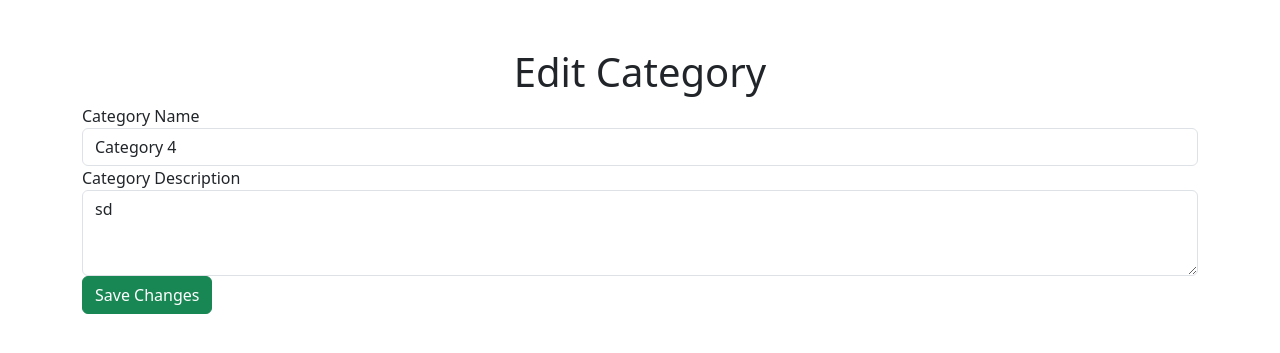
After one commit to SDTTZifo/Instrument_Management_System, a Django app: page /Inventory/categories/edit/3/ in a window 1280 px wide. The commit adds this page. Shown: the top 353 px of the page. Run offline with Django 5.2, Linux system fonts and the light colour scheme; data comes from the database, SQL or seed files in the repository; both versions use the stored data as it was after the commit; some libraries are stand-ins or nearby versions.

Commit message:
Implemented logics for Edit & Delete categories

```diff
--- a/FrontEnd/templates/categories/categories.html
+++ b/FrontEnd/templates/categories/categories.html
@@ -13,7 +13,6 @@
             <a href="{% url 'add_category' %}" class="btn btn-success">Add Category</a>
         </div>
 
-
         <table class="table table-striped mt-4">
             <thead>
                 <tr>
@@ -26,6 +25,10 @@
                 <tr>
                     <td>{{ category.category_name }}</td>
                     <td>{{ category.category_description }}</td>
+                    <td>
+                        <a href="{% url 'edit_category' category.id %}" class="btn btn-warning">Edit</a>  <!-- Edit button -->
+                        <a href="{% url 'delete_category' category.id %}" class="btn btn-danger">Delete</a>  <!-- Delete button -->
+                    </td>
                 </tr>
                 {% empty %}
                 <tr>
--- /dev/null
+++ b/FrontEnd/templates/categories/edit_category.html
@@ -0,0 +1,29 @@
+
+{% extends "base.html" %}
+
+<!DOCTYPE html>
+<html lang="en">
+<head>
+    <meta charset="UTF-8">
+    <meta name="viewport" content="width=device-width, initial-scale=1.0">
+    <title>{% block title %}Edit Category{% endblock %}</title>
+    <link rel="stylesheet" href="https://stackpath.bootstrapcdn.com/bootstrap/4.5.2/css/bootstrap.min.css">
+</head>
+<body>
+{% block content %}
+<div class="container mt-5">
+    <h1 class="text-center">Edit Category</h1>
+    <form method="POST" action="{% url 'edit_category' category.id %}">
+        {% csrf_token %}
+        <div class="form-group">
+            <label for="category_name">Category Name</label>
+            <input type="text" class="form-control" id="category_name" name="category_name" value="{{ category.category_name }}" required>
+        </div>
+        <div class="form-group">
+            <label for="category_description">Category Description</label>
+            <textarea class="form-control" id="category_description" name="category_description" rows="3" required>{{ category.category_description }}</textarea>
+        </div>
+        <button class="btn btn-success" type="submit">Save Changes</button>
+    </form>
+</div>
+{% endblock %}
--- a/Inventory/urls.py
+++ b/Inventory/urls.py
@@ -8,4 +8,6 @@ urlpatterns = [
     path('add-instrument/', add_instrument_view, name='add_instrument'),
     path('categories/', category_view, name='categories'),
     path('add-category/', add_category_view, name='add_category'),  # Add Categories view
+    path('categories/edit/<int:category_id>/', edit_category_view, name='edit_category'),  # New edit URL
+    path('categories/delete/<int:category_id>/', delete_category_view, name='delete_category')  # New edit URL
 ]
--- a/Inventory/views.py
+++ b/Inventory/views.py
@@ -1,5 +1,6 @@
 from django.shortcuts import redirect, render
 from .models import Instrument, Category
+from django.shortcuts import redirect, render, get_object_or_404
 
 def HomePage(request):
     return render(request, 'index.html')
@@ -50,3 +51,23 @@ def add_category_view(request):
         return redirect('categories')  # Redirect to categories view after saving
 
     return render(request, 'categories/add_category.html')
+
+def edit_category_view(request, category_id):
+    category = get_object_or_404(Category, id=category_id)  # Fetch the category or return 404 if not found
+
+    if request.method == 'POST':
+        category.category_name = request.POST.get('category_name')
+        category.category_description = request.POST.get('category_description')
+        category.save()  # Save the updated category to the database
+
+        return redirect('categories')  # Redirect to categories view after saving
+
+    return render(request, 'categories/edit_category.html', {'category': category})
+
+def delete_category_view(request, category_id):
+    category = get_object_or_404(Category, id=category_id)
+    if request.method == 'POST':
+        category.delete()  # Delete the category
+        return redirect('categories')  # Redirect to categories view after deletion
+
+    return render(request, 'categories/delete_category.html', {'category': category})
```
Also changed, not shown: FrontEnd/templates/categories/delete_category.html (added, +15 -0 lines), Inventory/models.py (line endings or trailing spaces), db.sqlite3.
